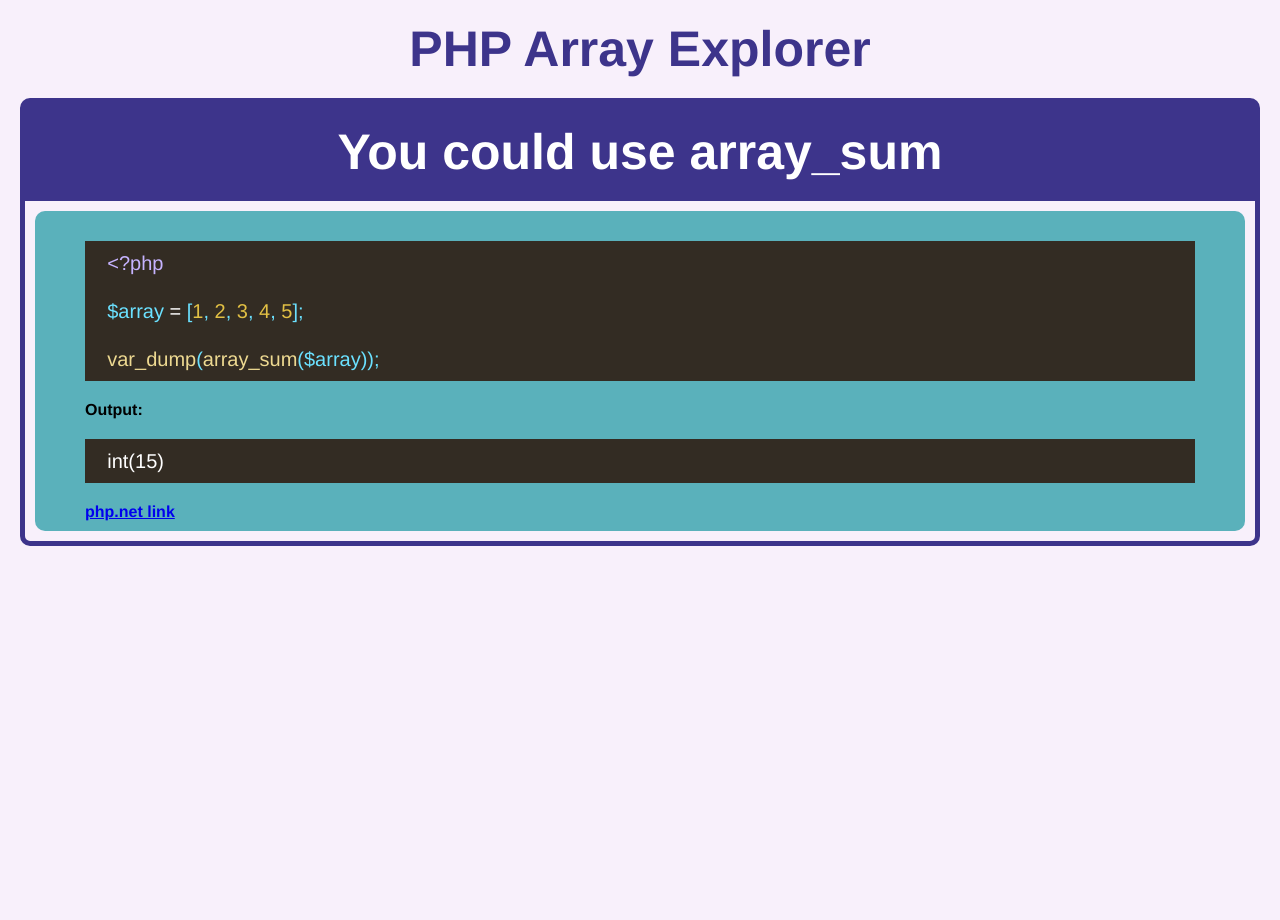
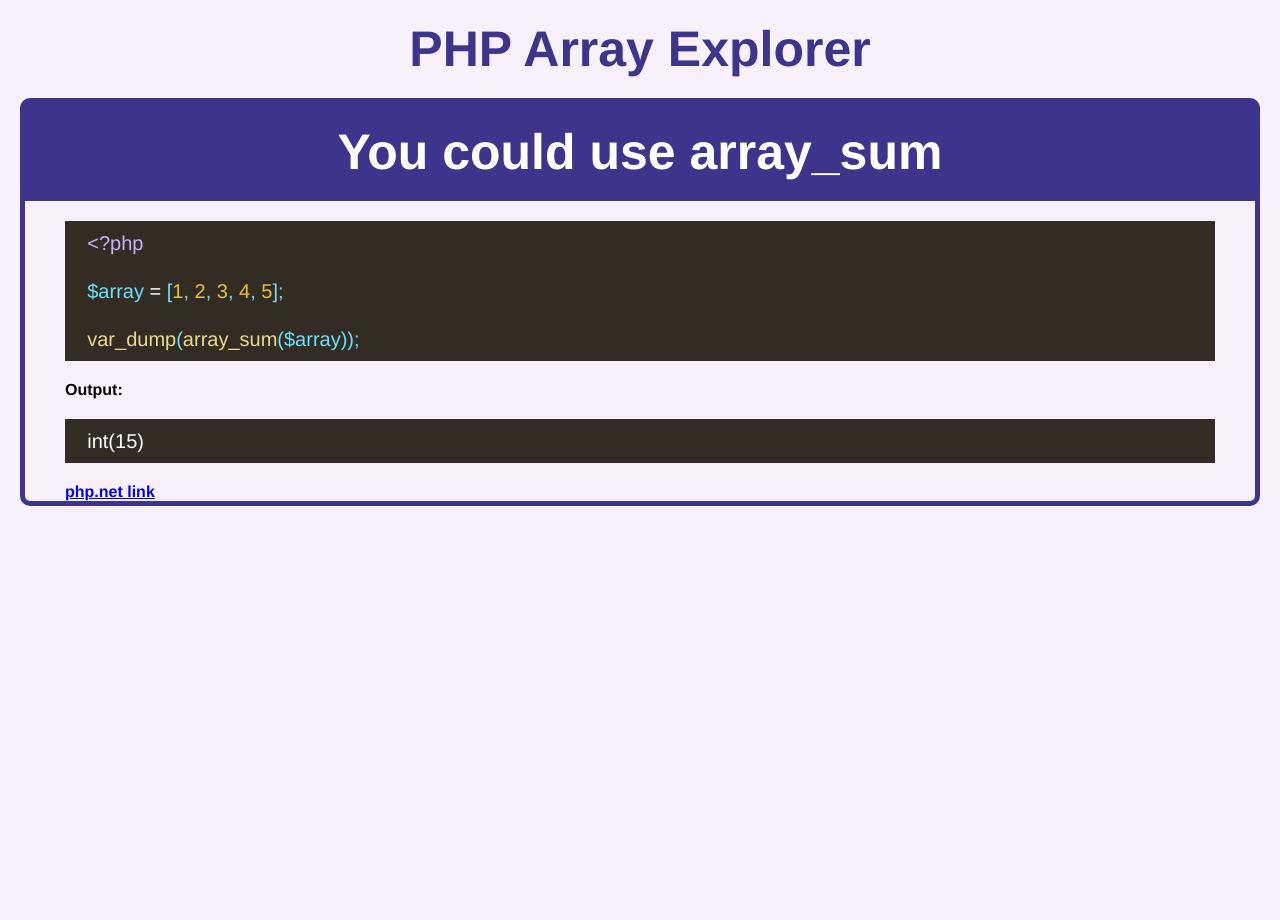
Before and after one commit to cjbagley/php-array-explorer, a Jekyll site: the page built from _pages/other/array_sum.md, in a window 1280 px wide. Built offline with Jekyll 4.4.1, drawn with Linux system fonts in a browser that asks for light colours.

```diff
--- a/_config.yml
+++ b/_config.yml
@@ -63,6 +63,6 @@ defaults:
 collections:
   pages:
     output: true
-    permalink: /:path/
+    permalink: /:title/
 
 permalink: pretty
--- a/_includes/explorer.html
+++ b/_includes/explorer.html
@@ -2,7 +2,7 @@
     <header class="card-holder-header"><h2>I would like to...</h2></header>
     <ul class="list-unstyled grid">
         {% for item in site.data.explorer_options %}
-            <li class="card col-1-4">
+            <li class="card quick-link col-1-4">
                 <a href="#{{ item.key }}">{{ item.value }}</a>
             </li>
         {% endfor %}
--- a/assets/css/main.scss
+++ b/assets/css/main.scss
@@ -98,7 +98,7 @@ h1 {
     text-align: left;
 }
 
-.card {
+.quick-link {
     padding: 10px;
     background: $card-background-colour;
     border-radius: 10px;
```
